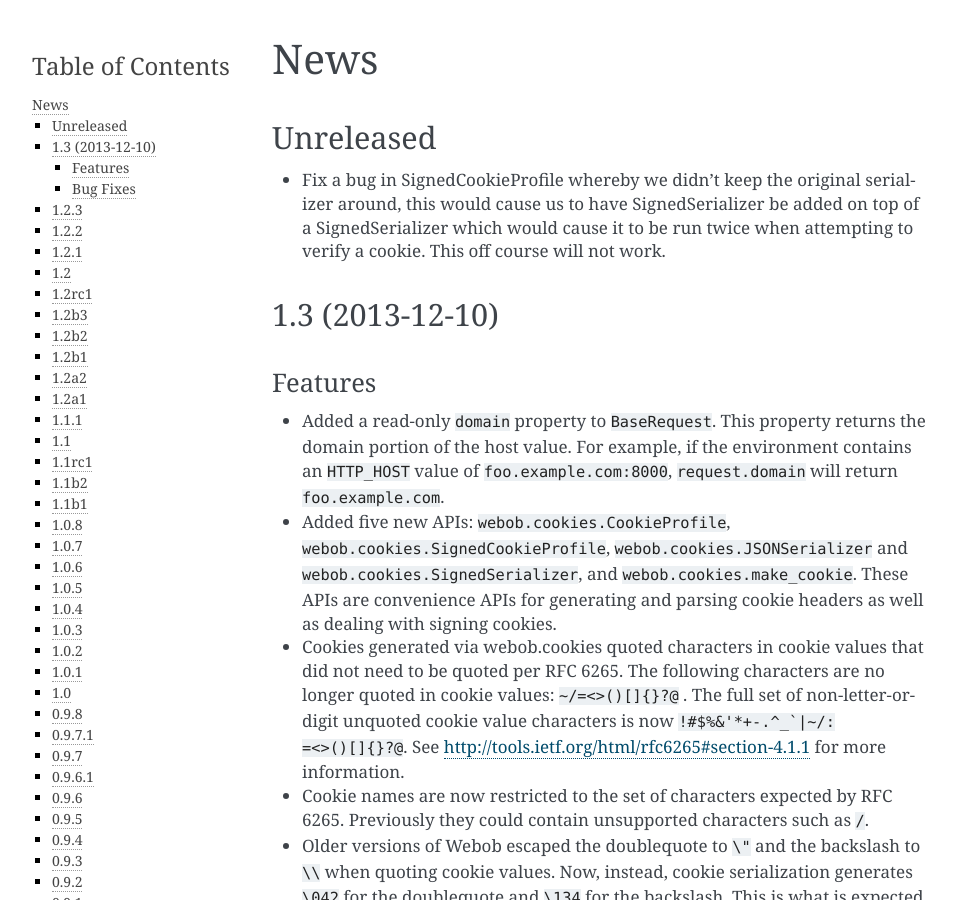
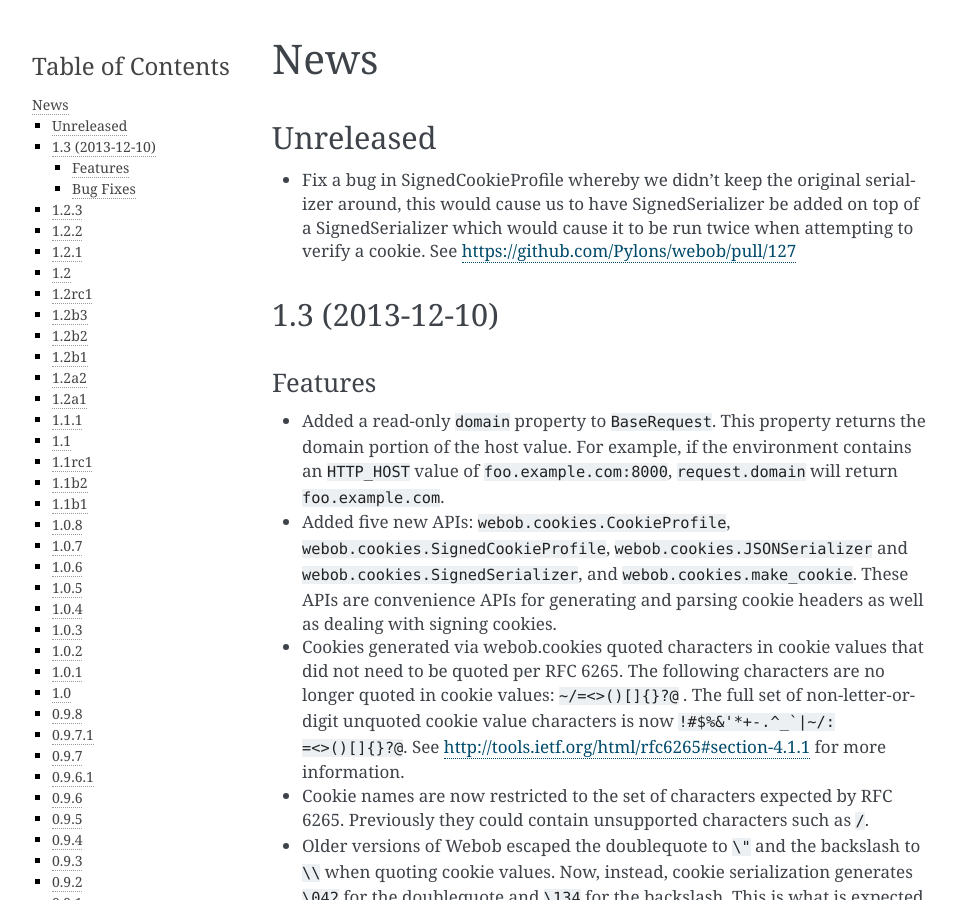
Before and after one commit to Pylons/webob, a Sphinx documentation site: the page built from docs/news.txt, in a window 1280 px wide and 900 px high. Shown: the whole window, without its empty margins (148-1104 px from the left). Built offline with Sphinx 7.4.7, drawn with Linux system fonts in a browser that asks for light colours.

Commit message:
add link to issue

```diff
--- a/docs/news.txt
+++ b/docs/news.txt
@@ -7,7 +7,7 @@
 - Fix a bug in SignedCookieProfile whereby we didn't keep the original
   serializer around, this would cause us to have SignedSerializer be added on
   top of a SignedSerializer which would cause it to be run twice when
-  attempting to verify a cookie. This off course will not work.
+  attempting to verify a cookie.  See https://github.com/Pylons/webob/pull/127
 
 1.3 (2013-12-10)
 ----------------
```
